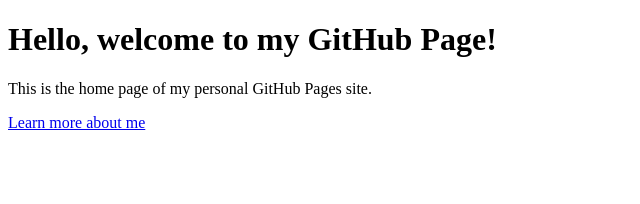
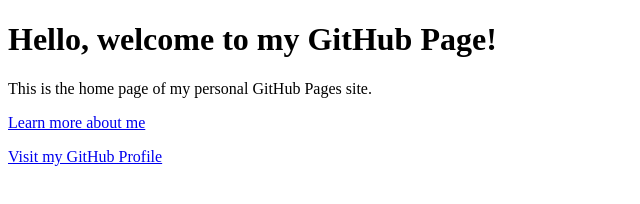
Before and after one commit to ClopenSet/ClopenSet.github.io, a plain HTML site: page index.html in a window 1280 px wide. Shown: the whole page, without its empty margins (0-640 px from the left). Drawn offline with Linux system fonts and the light colour scheme.

Commit message:
Link to Github Homepage

```diff
--- a/index.html
+++ b/index.html
@@ -9,5 +9,6 @@
     <h1>Hello, welcome to my GitHub Page!</h1>
     <p>This is the home page of my personal GitHub Pages site.</p>
     <a href="about.html">Learn more about me</a>
+    <p><a href="https://github.com/ClopenSet">Visit my GitHub Profile</a></p>
 </body>
 </html>
```
